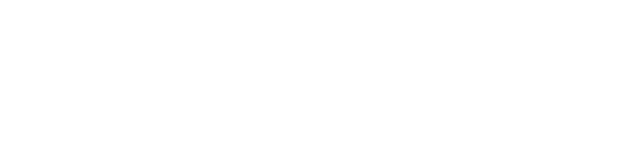
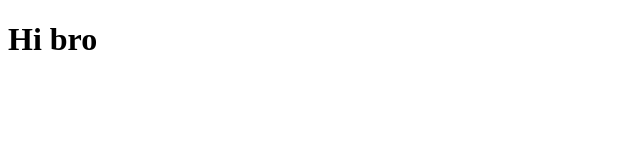
Before and after one commit to coderKapil/popo, a plain HTML site: page index.html in a window 1280 px wide. Shown: the whole page, without its empty margins (0-640 px from the left). Drawn offline with Linux system fonts and the light colour scheme.

Commit message:
second commit

```diff
--- a/index.html
+++ b/index.html
@@ -8,7 +8,7 @@
 </head>
 
 <body>
-
+    <h1>Hi bro</h1>
 </body>
 
 </html>
```
